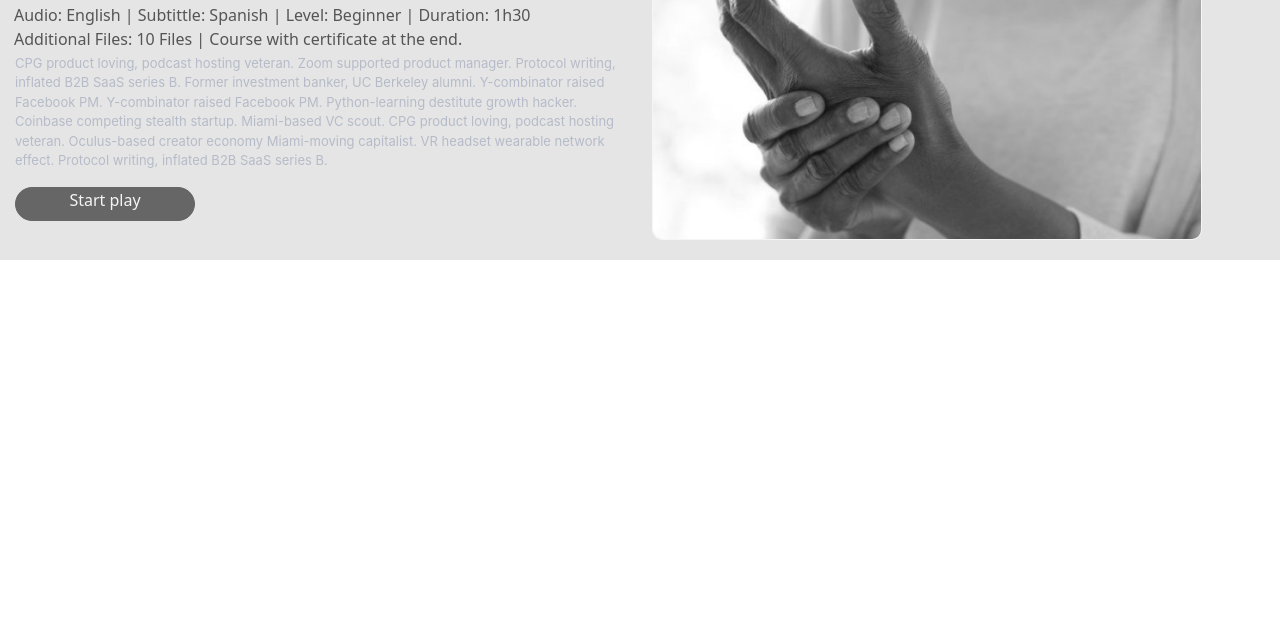
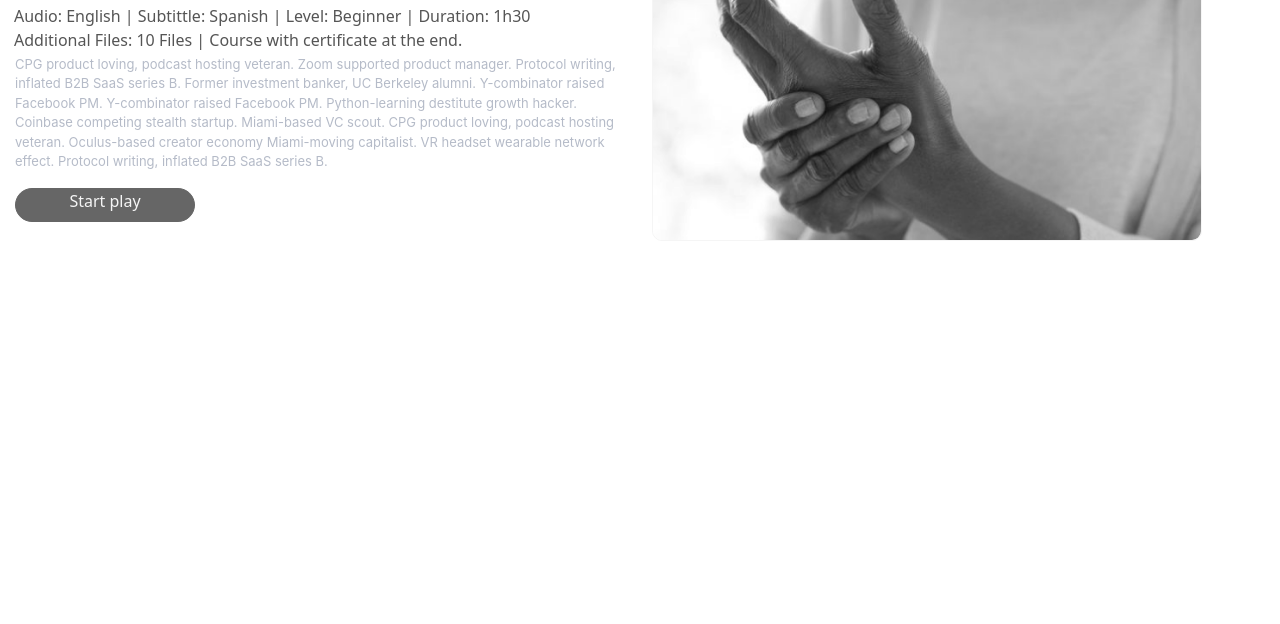
Before and after one commit to pratchad17/LMS-Start-Course-Moodle, a plain HTML site: page index.html in a window 1280 px wide. Shown: the part 176-800 px from the top of the page. Drawn offline with nearby package versions, Linux system fonts and the light colour scheme.

Commit message:
added today

```diff
--- a/style.css
+++ b/style.css
@@ -9,6 +9,7 @@
     grid-gap: 20px;
     padding-right:10px ;
     /* background-color: #FFFFFF; */
+    border-bottom:1PX solid #E5E5E5;
 }
 
 .nav-font{
@@ -25,7 +26,8 @@
 }
 
 .section-part{
-    background-color: #E5E5E5;
+    /* background-color: #E5E5E5; */
+    background-color: #FFFFFF;
     height: 100%;
     width: 100%;
     overflow: hidden;
```
